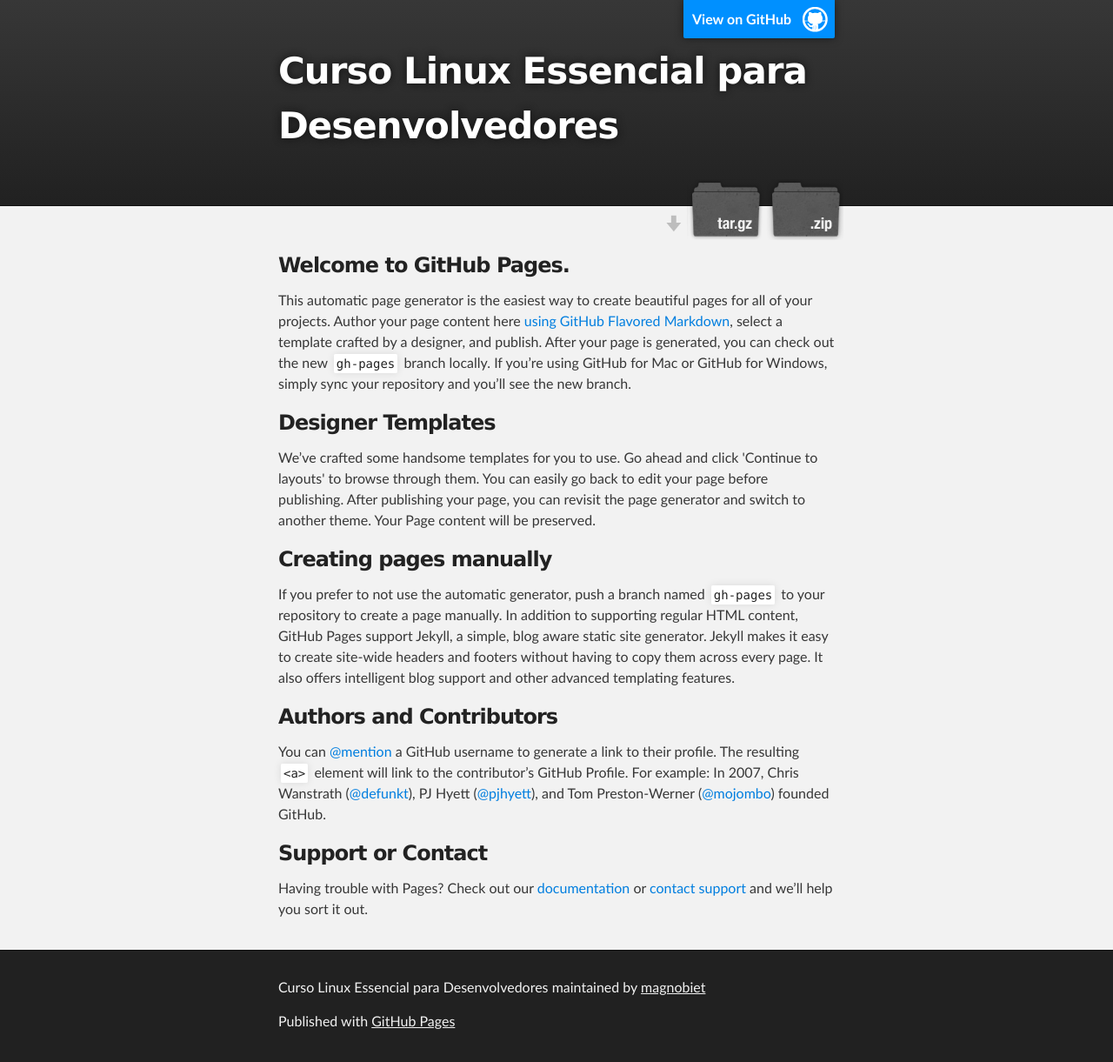
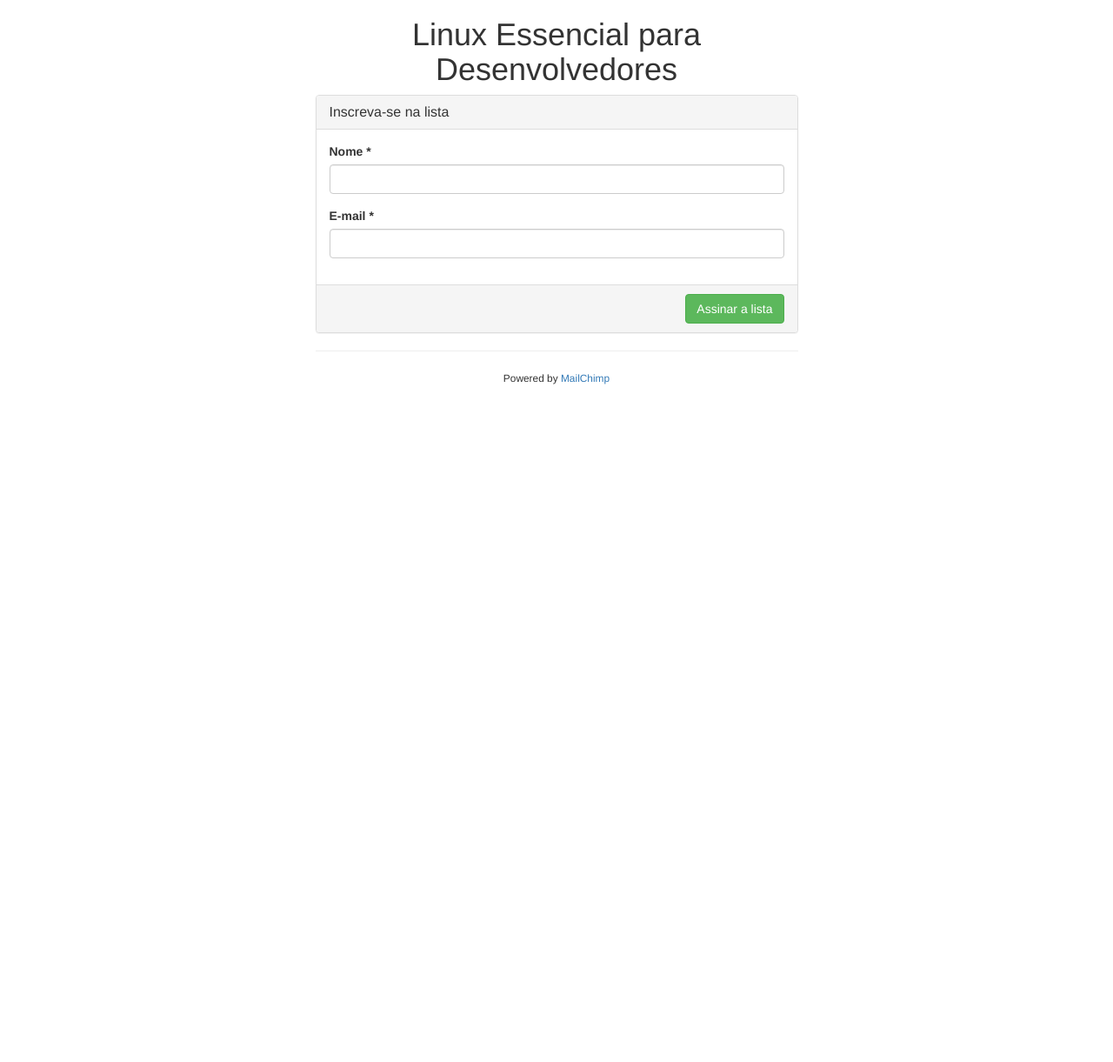
Before and after one commit to magnobiet/feevale-curso-linux, a plain HTML site: page index.html in a window 1280 px wide. Shown: the whole page at 87% size. After the commit the page ends 800 px from the top, so only its background shows below. Drawn offline with nearby package versions, Linux system fonts and the light colour scheme.

Commit message:
Update index.html

```diff
--- a/index.html
+++ b/index.html
@@ -1,72 +1,93 @@
 <!DOCTYPE html>
-<html>
+<html lang="pt-br">
 
-  <head>
-    <meta charset='utf-8'>
-    <meta http-equiv="X-UA-Compatible" content="chrome=1">
-    <meta name="description" content="Curso Linux Essencial para Desenvolvedores : ">
+<head>
+	<meta charset="utf-8">
+	<title>Curso Linux Essencial para Desenvolvedores</title>
+	<meta http-equiv="X-UA-Compatible" content="IE=edge">
+	<meta name="viewport" content="width=device-width, initial-scale=1">
+	<link href="https://netdna.bootstrapcdn.com/bootstrap/3.2.0/css/bootstrap.min.css" rel="stylesheet">
+	<link href="https://maxcdn.bootstrapcdn.com/bootswatch/3.3.5/yeti/bootstrap.min.css" rel="stylesheet">
+</head>
 
-    <link rel="stylesheet" type="text/css" media="screen" href="stylesheets/stylesheet.css">
+<body>
 
-    <title>Curso Linux Essencial para Desenvolvedores</title>
-  </head>
+	<div class="container">
 
-  <body>
+		<div class="clearfix">
 
-    <!-- HEADER -->
-    <div id="header_wrap" class="outer">
-        <header class="inner">
-          <a id="forkme_banner" href="https://github.com/magnobiet/feevale-curso-linux">View on GitHub</a>
+			<h1 class="text-center">
+				Linux Essencial para<br>Desenvolvedores
+			</h1>
 
-          <h1 id="project_title">Curso Linux Essencial para Desenvolvedores</h1>
-          <h2 id="project_tagline"></h2>
+		</div>
 
-            <section id="downloads">
-              <a class="zip_download_link" href="https://github.com/magnobiet/feevale-curso-linux/zipball/master">Download this project as a .zip file</a>
-              <a class="tar_download_link" href="https://github.com/magnobiet/feevale-curso-linux/tarball/master">Download this project as a tar.gz file</a>
-            </section>
-        </header>
-    </div>
+		<div class="row">
 
-    <!-- MAIN CONTENT -->
-    <div id="main_content_wrap" class="outer">
-      <section id="main_content" class="inner">
-        <h3>
-<a id="welcome-to-github-pages" class="anchor" href="#welcome-to-github-pages" aria-hidden="true"><span class="octicon octicon-link"></span></a>Welcome to GitHub Pages.</h3>
+			<div class="col-md-6 col-md-offset-3">
 
-<p>This automatic page generator is the easiest way to create beautiful pages for all of your projects. Author your page content here <a href="https://guides.github.com/features/mastering-markdown/">using GitHub Flavored Markdown</a>, select a template crafted by a designer, and publish. After your page is generated, you can check out the new <code>gh-pages</code> branch locally. If you’re using GitHub for Mac or GitHub for Windows, simply sync your repository and you’ll see the new branch.</p>
+				<div class="panel panel-default">
 
-<h3>
-<a id="designer-templates" class="anchor" href="#designer-templates" aria-hidden="true"><span class="octicon octicon-link"></span></a>Designer Templates</h3>
+					<div class="panel-heading">
+						<h3 class="panel-title">Inscreva-se na lista</h3>
+					</div>
 
-<p>We’ve crafted some handsome templates for you to use. Go ahead and click 'Continue to layouts' to browse through them. You can easily go back to edit your page before publishing. After publishing your page, you can revisit the page generator and switch to another theme. Your Page content will be preserved.</p>
+					<!-- Begin MailChimp Signup Form -->
+					<div id="mc_embed_signup">
 
-<h3>
-<a id="creating-pages-manually" class="anchor" href="#creating-pages-manually" aria-hidden="true"><span class="octicon octicon-link"></span></a>Creating pages manually</h3>
+						<form action="https://magnobiet.us7.list-manage.com/subscribe/post?u=087946d84c48a9c5d3866089d&amp;id=2cdbdd90da" method="POST" id="mc-embedded-subscribe-form" name="mc-embedded-subscribe-form" role="form">
 
-<p>If you prefer to not use the automatic generator, push a branch named <code>gh-pages</code> to your repository to create a page manually. In addition to supporting regular HTML content, GitHub Pages support Jekyll, a simple, blog aware static site generator. Jekyll makes it easy to create site-wide headers and footers without having to copy them across every page. It also offers intelligent blog support and other advanced templating features.</p>
+							<div class="panel-body">
 
-<h3>
-<a id="authors-and-contributors" class="anchor" href="#authors-and-contributors" aria-hidden="true"><span class="octicon octicon-link"></span></a>Authors and Contributors</h3>
+								<div id="mc_embed_signup_scroll">
 
-<p>You can <a href="https://github.com/blog/821" class="user-mention">@mention</a> a GitHub username to generate a link to their profile. The resulting <code>&lt;a&gt;</code> element will link to the contributor’s GitHub Profile. For example: In 2007, Chris Wanstrath (<a href="https://github.com/defunkt" class="user-mention">@defunkt</a>), PJ Hyett (<a href="https://github.com/pjhyett" class="user-mention">@pjhyett</a>), and Tom Preston-Werner (<a href="https://github.com/mojombo" class="user-mention">@mojombo</a>) founded GitHub.</p>
+									<div class="form-group">
+										<label for="mce-FNAME">Nome <span class="asterisk">*</span></label>
+										<input type="text" name="FNAME" class="form-control" id="mce-FNAME" required>
+									</div>
 
-<h3>
-<a id="support-or-contact" class="anchor" href="#support-or-contact" aria-hidden="true"><span class="octicon octicon-link"></span></a>Support or Contact</h3>
+									<div class="form-group">
+										<label for="mce-EMAIL">E-mail <span class="asterisk">*</span></label>
+										<input type="email" name="EMAIL" class="form-control" id="mce-EMAIL" required>
+									</div>
 
-<p>Having trouble with Pages? Check out our <a href="https://help.github.com/pages">documentation</a> or <a href="https://github.com/contact">contact support</a> and we’ll help you sort it out.</p>
-      </section>
-    </div>
+									<div id="mce-responses" class="hidden">
+										<div class="hidden" id="mce-error-response"></div>
+										<div class="hidden" id="mce-success-response"></div>
+									</div><!-- real people should not fill this in and expect good things - do not remove this or risk form bot signups-->
 
-    <!-- FOOTER  -->
-    <div id="footer_wrap" class="outer">
-      <footer class="inner">
-        <p class="copyright">Curso Linux Essencial para Desenvolvedores maintained by <a href="https://github.com/magnobiet">magnobiet</a></p>
-        <p>Published with <a href="https://pages.github.com">GitHub Pages</a></p>
-      </footer>
-    </div>
+									<input type="text" name="b_087946d84c48a9c5d3866089d_2cdbdd90da" tabindex="-1" class="sr-only">
 
+								</div>
 
+							</div>
 
-  </body>
+							<div class="panel-footer clearfix">
+								<button type="submit" name="subscribe" id="mc-embedded-subscribe" class="btn btn-success pull-right">Assinar a lista</button>
+							</div>
+
+						</form>
+
+					</div>
+					<!--End mc_embed_signup-->
+
+				</div>
+
+				<hr>
+
+			</div>
+
+		</div>
+
+		<footer class="footer">
+
+			<p class="text-center">
+				<small>Powered by <a href="http://eepurl.com/bu0EM1" title="MailChimp - email marketing made easy and fun">MailChimp</a></small>
+			</p>
+
+		</footer>
+
+	</div>
+
+</body>
 </html>
```
